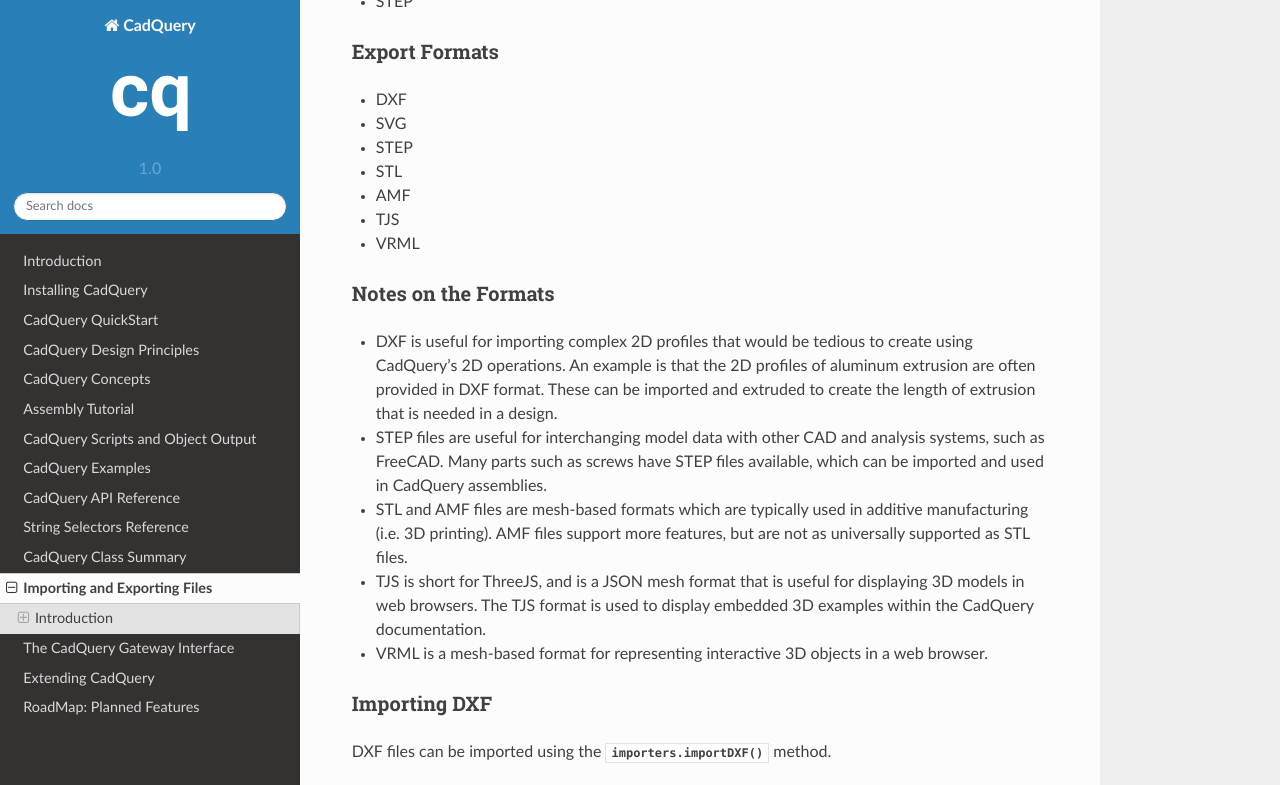
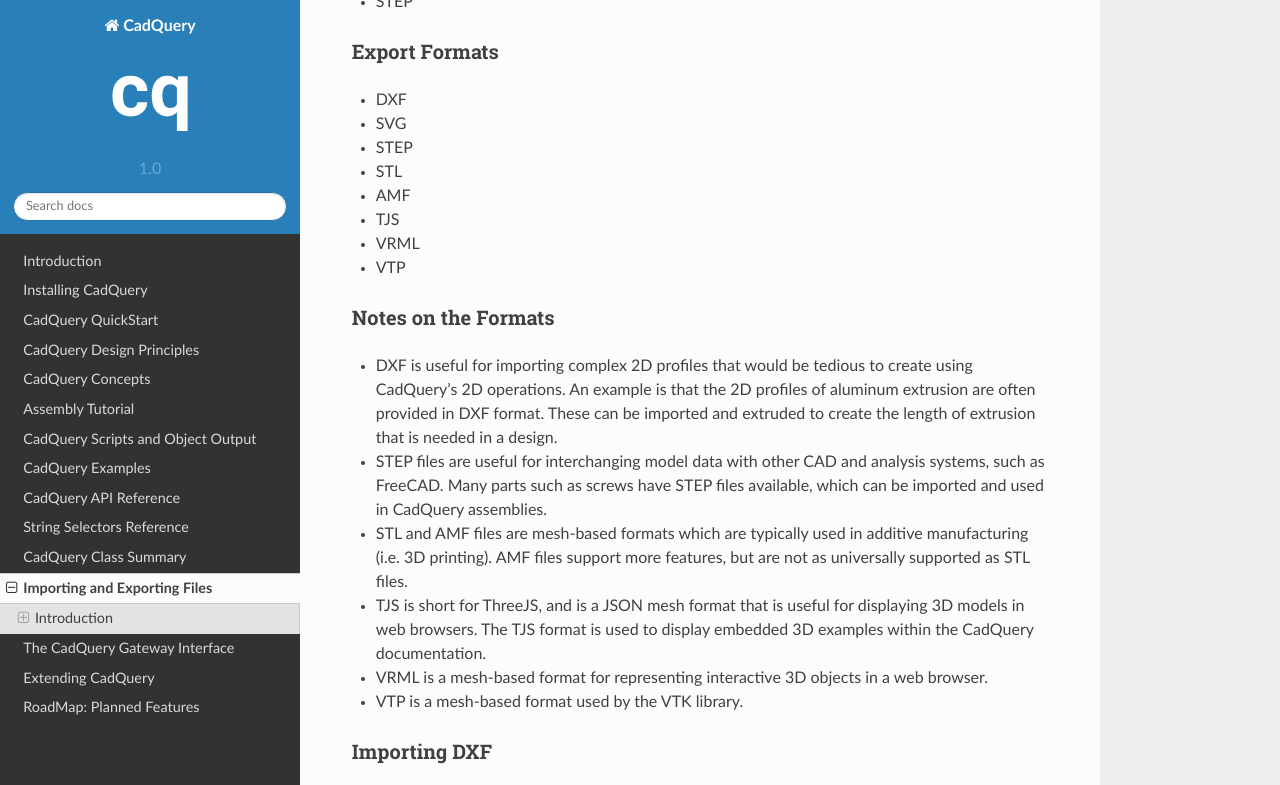
Before and after one commit to CadQuery/cadquery, a Sphinx documentation site: the page built from doc/importexport.rst, in a window 1280 px wide and 900 px high, scrolled down 444 px, cut to the strip 0-785 px from the top of the window. Built offline with Sphinx 7.4.7 and the Read the Docs theme 2.0.0, drawn with Linux system fonts in a browser that asks for light colours.

Commit message:
Mention VTP in the docs

```diff
--- a/doc/importexport.rst
+++ b/doc/importexport.rst
@@ -29,6 +29,7 @@
 * AMF
 * TJS
 * VRML
+* VTP
 
 Notes on the Formats
 #######################
@@ -38,6 +39,7 @@
 * STL and AMF files are mesh-based formats which are typically used in additive manufacturing (i.e. 3D printing). AMF files support more features, but are not as universally supported as STL files.
 * TJS is short for ThreeJS, and is a JSON mesh format that is useful for displaying 3D models in web browsers. The TJS format is used to display embedded 3D examples within the CadQuery documentation.
 * VRML is a mesh-based format for representing interactive 3D objects in a web browser.
+* VTP is a mesh-based format used by the VTK library.
 
 Importing DXF
 ##############
```
